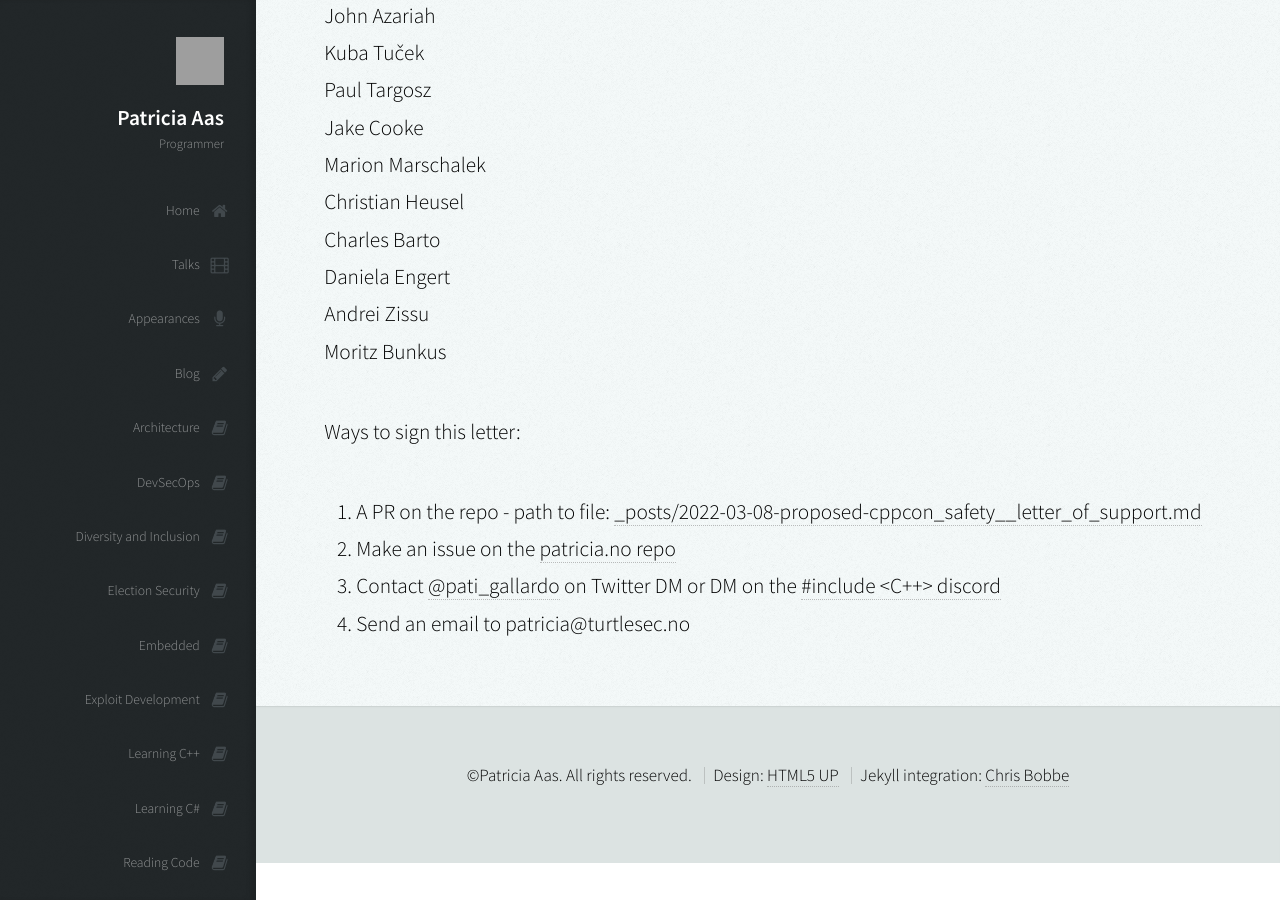
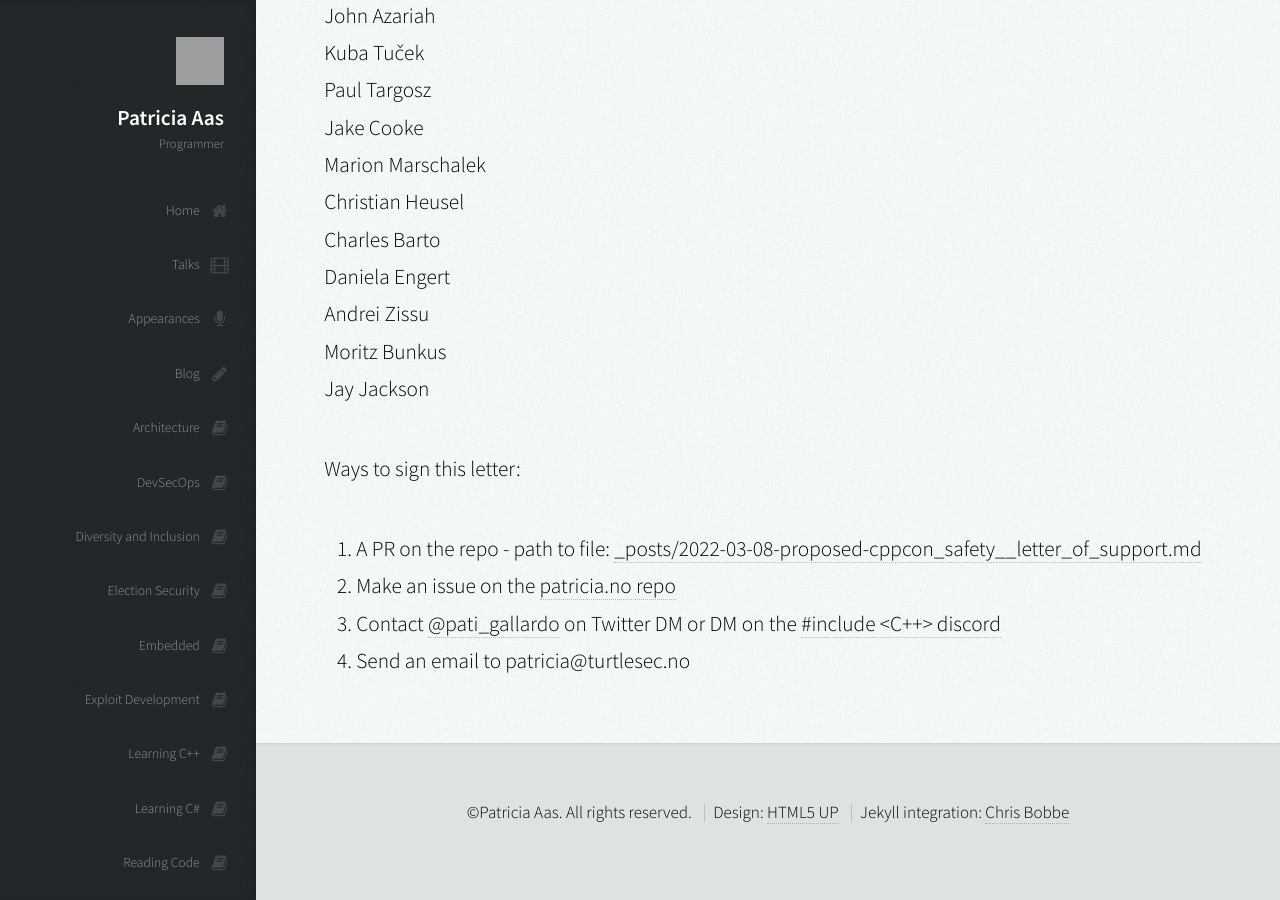
Before and after one commit to patricia-gallardo/patricia-gallardo.github.io, a Jekyll site: the page built from _posts/2022-03-08-proposed-cppcon_safety__letter_of_support.md, in a window 1280 px wide and 900 px high, scrolled down 6941 px. Built offline with Jekyll 4.4.1, drawn with Linux system fonts in a browser that asks for light colours; nearby versions of some CDN libraries; grey boxes are pictures that could not be loaded.

Commit message:
Update 2022-03-08-proposed-cppcon_safety__letter_of_support.md

```diff
--- a/_posts/2022-03-08-proposed-cppcon_safety__letter_of_support.md
+++ b/_posts/2022-03-08-proposed-cppcon_safety__letter_of_support.md
@@ -194,6 +194,7 @@ Charles Barto <br>
 Daniela Engert <br>
 Andrei Zissu <br>
 Moritz Bunkus<br>
+Jay Jackson <br>
 
 
 Ways to sign this letter:
```
